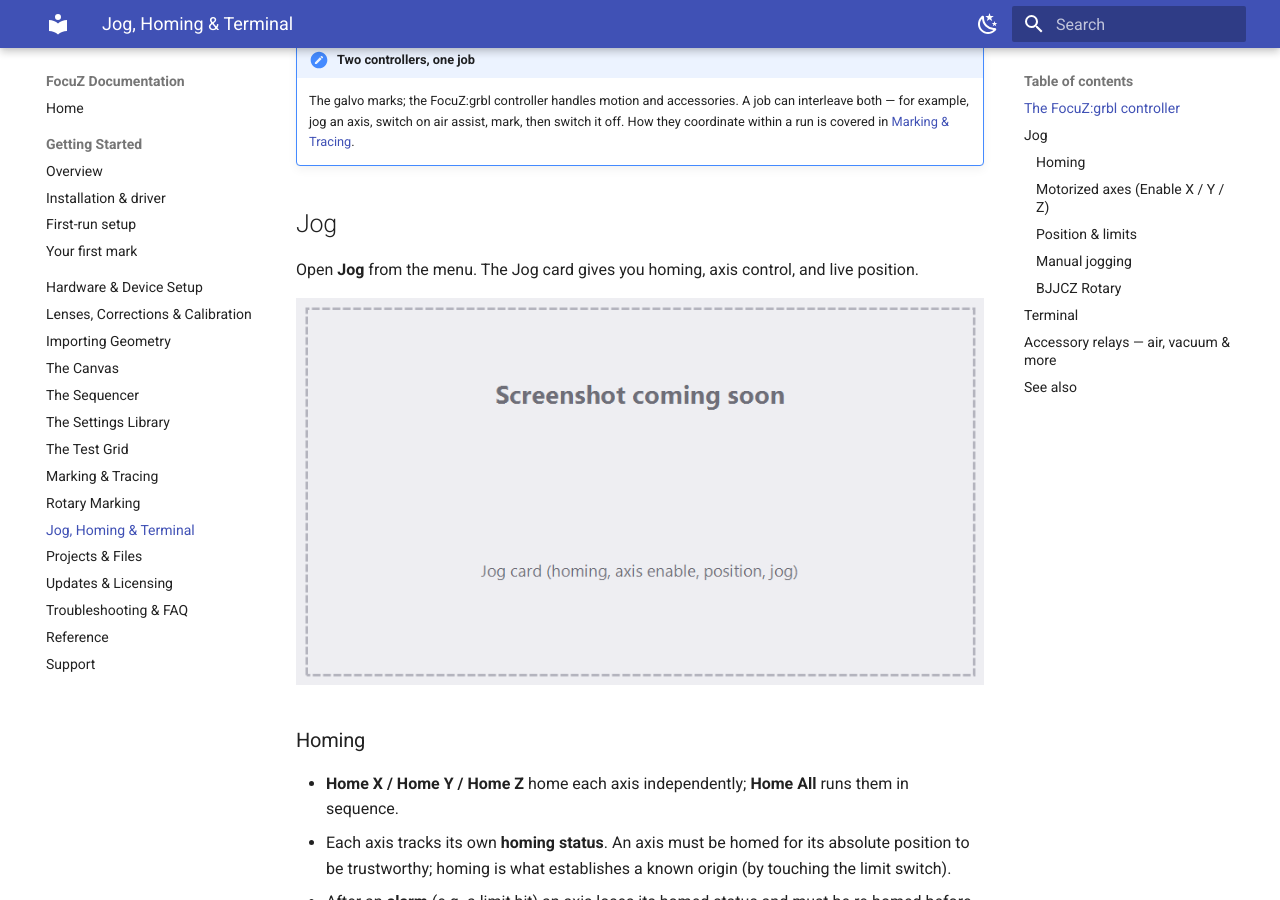
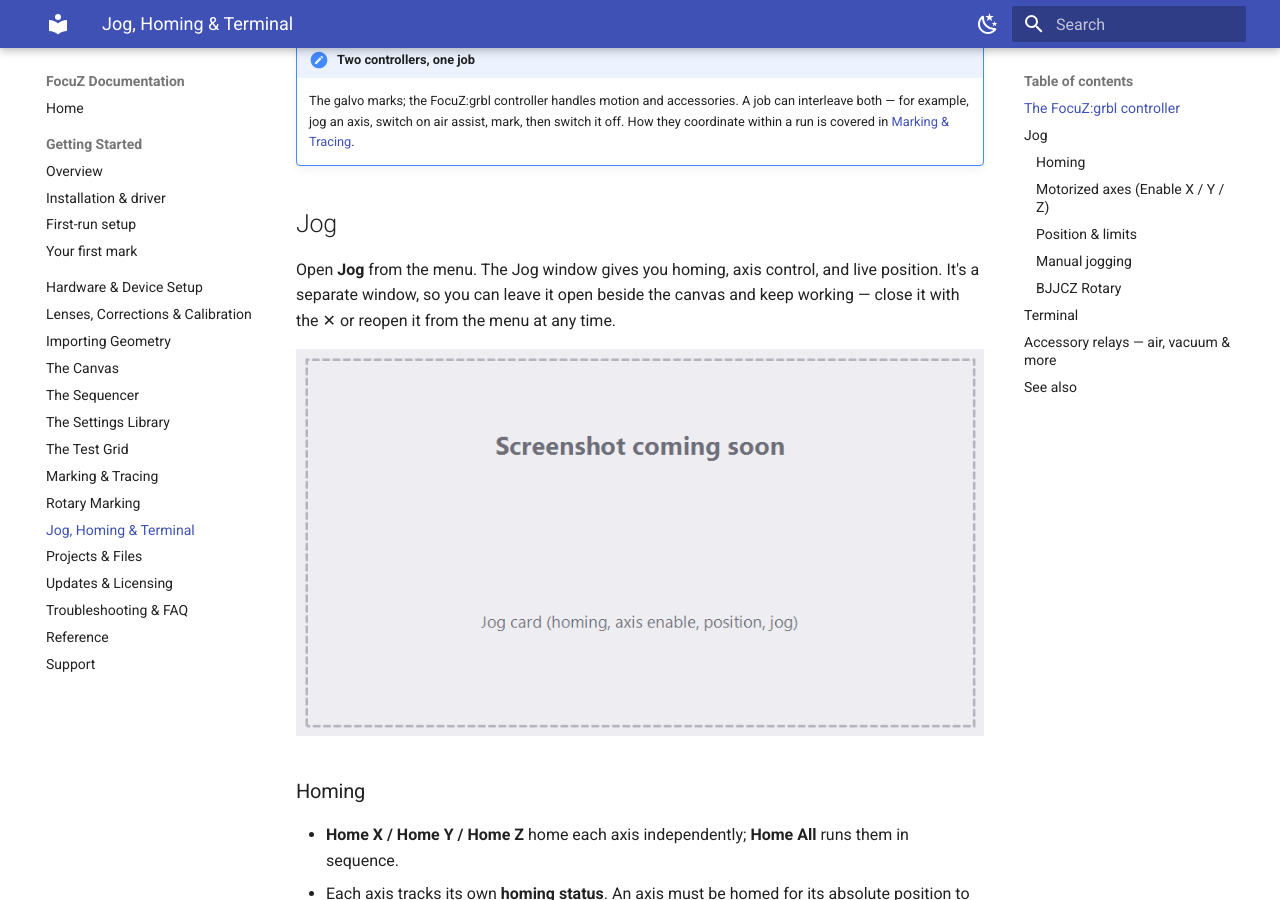
Before and after one commit to Lokahi-Shop/focuz-docs, an MkDocs documentation site: the page built from docs/jog-terminal.md, in a window 1280 px wide and 900 px high, scrolled down 520 px. Built offline with MkDocs 1.6.1 and Material for MkDocs 9.7.7, drawn with Linux system fonts in a browser that asks for light colours; some of the changed text lies outside the part shown.

Commit message:
docs: Jog and Terminal are windows, not cards (#21)
Both moved from overlay cards to standalone windows that can stay open
beside the canvas. Adds the Terminal's resize behavior (output grows with
the window, command box always visible) and updates the stale "Jog card"
references on the lenses and troubleshooting pages.

Co-authored-by: Lokahi-Shop <djbfunk@gmail.com>
Co-authored-by: Claude Opus 5 (1M context) <noreply@anthropic.com>

```diff
--- a/docs/jog-terminal.md
+++ b/docs/jog-terminal.md
@@ -22,11 +22,13 @@ so the homing, jogging, and accessory features described here light up once it's
 
 ## Jog
 
-Open **Jog** from the menu. The Jog card gives you homing, axis control, and live position.
+Open **Jog** from the menu. The Jog window gives you homing, axis control, and live position. It's a
+separate window, so you can leave it open beside the canvas and keep working — close it with the ✕ or
+reopen it from the menu at any time.
 
-![TODO screenshot: Jog card](assets/jog-card.png){ .screenshot }
+![TODO screenshot: Jog window](assets/jog-card.png){ .screenshot }
 
-<!-- TODO screenshot: Jog overlay card -->
+<!-- TODO screenshot: Jog window -->
 
 ### Homing
 
@@ -70,7 +72,7 @@ then click to move by that step. Axes that aren't enabled in Device/Laser Setup
 
 ### BJJCZ Rotary
 
-The Jog card's **BJJCZ Rotary** strip jogs the rotary axis (it runs on the laser controller, so
+The Jog window's **BJJCZ Rotary** strip jogs the rotary axis (it runs on the laser controller, so
 it's live whenever the laser is connected): jog **CCW / CW** by the set angle, **Set Zero** to
 define the current position as zero, and **Go to Zero** to rotate back to it — with a live
 position readout. See [Rotary Marking](rotary.md).
@@ -89,9 +91,13 @@ Open **Terminal** to talk to the FocuZ:grbl controller directly. Type a command,
 the output window shows what you sent (`> …`) and the controller's replies. Use it to run G-code, check
 status, or switch accessory outputs (below).
 
-![TODO screenshot: Terminal card](assets/terminal-card.png){ .screenshot }
+Like Jog, the Terminal is its own window and can stay open beside the canvas. Drag its edges to resize it —
+the output area grows with the window so you can watch a long session, and the command box always stays
+in view along the bottom.
 
-<!-- TODO screenshot: Terminal overlay card -->
+![TODO screenshot: Terminal window](assets/terminal-card.png){ .screenshot }
+
+<!-- TODO screenshot: Terminal window -->
 
 ## Accessory relays — air, vacuum & more
 
```
Also changed, not shown: docs/lenses-corrections.md (+1 -1 lines), docs/troubleshooting.md (+1 -1 lines).
